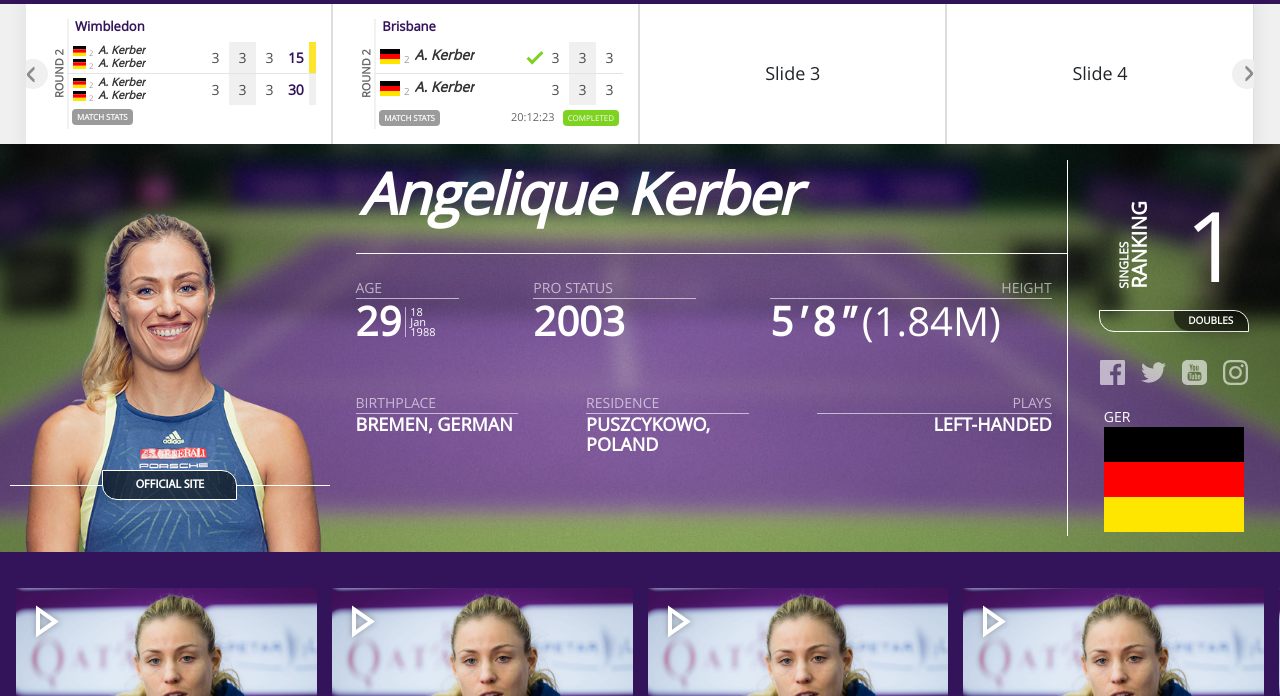
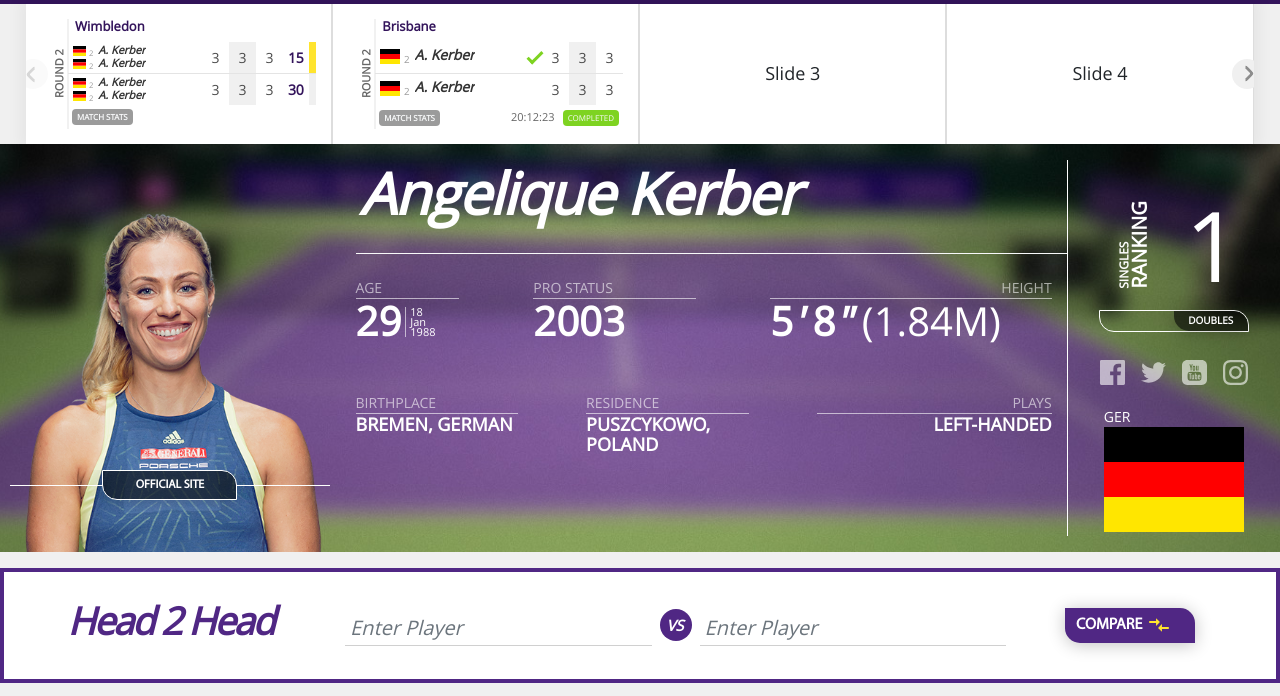
Before and after one commit to EvilSmile88/wta, a website: page src/index.html in a window 1280 px wide. Shown: the part 82-778 px from the top of the page. Drawn offline with nearby package versions, Linux system fonts and the light colour scheme.

Commit message:
added player compare

```diff
--- a/src/index.html
+++ b/src/index.html
@@ -14,21 +14,25 @@
 
 <!--header start-->
 <nav class="navbar navbar-expand-lg">
-    <button class="navbar-toggler p-1" type="button" data-toggle="collapse" data-target="#navbarNavDropdown" aria-controls="navbarNavDropdown" aria-expanded="false" aria-label="Toggle navigation">
+    <button class="navbar-toggler p-1" type="button" data-toggle="collapse" data-target="#navbarNavDropdown"
+            aria-controls="navbarNavDropdown" aria-expanded="false" aria-label="Toggle navigation">
         <img src="img/burger_icon.svg" width="40" class="d-inline-block align-top burger-icon" alt="">
     </button>
     <a class="navbar-brand" href="#">
         <img src="img/logo.svg" width="53" class="d-inline-block align-top" alt="">
     </a>
     <div class="d-xl-none d-lg-none search-component search-component--expand">
-        <button onClick="mobileToggleSearchMode()" type="button" class="btn mx-2 bg-transparent p-1 close" aria-label="Close">
+        <button onClick="mobileToggleSearchMode()" type="button" class="btn mx-2 bg-transparent p-1 close"
+                aria-label="Close">
             <span aria-hidden="true">&times;</span>
         </button>
-        <button type="button" onClick="mobileToggleSearchMode()" class="btn bg-transparent p-1 search-component__search-icon">
+        <button type="button" onClick="mobileToggleSearchMode()"
+                class="btn bg-transparent p-1 search-component__search-icon">
             <svg xmlns="http://www.w3.org/2000/svg" width="35" height="35">
                 <g>
                     <title>Layer 1</title>
-                    <path fill="white" id="search" d="m 19.4271 21.4271 c -1.38987 0.99036 -3.09047 1.57288 -4.92712 1.57288 c -4.69442 0 -8.5 -3.80558 -8.5 -8.5 c 0 -4.69442 3.80558 -8.5 8.5 -8.5 c 4.69442 0 8.5 3.80558 8.5 8.5 c 0 1.83665 -0.58252 3.53725 -1.57288 4.92712 l 5.5848 5.5848 c 0.5502 0.5502 0.54561 1.43055 -0.0002 1.97636 l -0.02344 0.02344 c -0.54442 0.54442 -1.43066 0.5459 -1.97636 0.0002 l -5.5848 -5.5848 l 0 0 Z m -4.92712 -0.42712 c 3.58985 0 6.5 -2.91015 6.5 -6.5 c 0 -3.58985 -2.91015 -6.5 -6.5 -6.5 c -3.58985 0 -6.5 2.91015 -6.5 6.5 c 0 3.58985 2.91015 6.5 6.5 6.5 l 0 0 Z" />
+                    <path fill="white" id="search"
+                          d="m 19.4271 21.4271 c -1.38987 0.99036 -3.09047 1.57288 -4.92712 1.57288 c -4.69442 0 -8.5 -3.80558 -8.5 -8.5 c 0 -4.69442 3.80558 -8.5 8.5 -8.5 c 4.69442 0 8.5 3.80558 8.5 8.5 c 0 1.83665 -0.58252 3.53725 -1.57288 4.92712 l 5.5848 5.5848 c 0.5502 0.5502 0.54561 1.43055 -0.0002 1.97636 l -0.02344 0.02344 c -0.54442 0.54442 -1.43066 0.5459 -1.97636 0.0002 l -5.5848 -5.5848 l 0 0 Z m -4.92712 -0.42712 c 3.58985 0 6.5 -2.91015 6.5 -6.5 c 0 -3.58985 -2.91015 -6.5 -6.5 -6.5 c -3.58985 0 -6.5 2.91015 -6.5 6.5 c 0 3.58985 2.91015 6.5 6.5 6.5 l 0 0 Z"/>
                 </g>
             </svg>
         </button>
@@ -40,7 +44,8 @@
     <div role="navigation" class="collapse navbar-collapse" id="navbarNavDropdown">
         <ul class="navbar-nav links-uppercase align-items-xl-center align-items-lg-center">
             <li class="nav-item dropdown">
-                <a class="nav-link dropdown-toggle" href="#" data-toggle="dropdown" aria-haspopup="true" aria-expanded="false">
+                <a class="nav-link dropdown-toggle" href="#" data-toggle="dropdown" aria-haspopup="true"
+                   aria-expanded="false">
                     Players
                 </a>
                 <div class="dropdown-menu">
@@ -50,7 +55,8 @@
                 </div>
             </li>
             <li class="nav-item dropdown">
-                <a class="nav-link dropdown-toggle" href="#" data-toggle="dropdown" aria-haspopup="true" aria-expanded="false">
+                <a class="nav-link dropdown-toggle" href="#" data-toggle="dropdown" aria-haspopup="true"
+                   aria-expanded="false">
                     Tournaments
                 </a>
                 <div class="dropdown-menu">
@@ -62,7 +68,8 @@
                 </div>
             </li>
             <li class="nav-item dropdown">
-                <a class="nav-link dropdown-toggle" href="#" data-toggle="dropdown" aria-haspopup="true" aria-expanded="false">
+                <a class="nav-link dropdown-toggle" href="#" data-toggle="dropdown" aria-haspopup="true"
+                   aria-expanded="false">
                     Stats
                 </a>
                 <div class="dropdown-menu">
@@ -70,7 +77,8 @@
                 </div>
             </li>
             <li class="nav-item dropdown">
-                <a class="nav-link dropdown-toggle" href="#" data-toggle="dropdown" aria-haspopup="true" aria-expanded="false">
+                <a class="nav-link dropdown-toggle" href="#" data-toggle="dropdown" aria-haspopup="true"
+                   aria-expanded="false">
                     Scores
                 </a>
                 <div class="dropdown-menu">
@@ -80,7 +88,8 @@
                 </div>
             </li>
             <li class="nav-item dropdown">
-                <a class="nav-link dropdown-toggle" href="#" data-toggle="dropdown" aria-haspopup="true" aria-expanded="false">
+                <a class="nav-link dropdown-toggle" href="#" data-toggle="dropdown" aria-haspopup="true"
+                   aria-expanded="false">
                     Rankings
                 </a>
                 <div class="dropdown-menu">
@@ -108,14 +117,17 @@
                 <a class="nav-link" href="#">Shop</a>
             </li>
             <li class="nav-item d-none d-lg-flex d-xl-flex search-component">
-                <button onClick="toggleSearchMode()" type="button" class="btn mx-2 bg-transparent close" aria-label="Close">
+                <button onClick="toggleSearchMode()" type="button" class="btn mx-2 bg-transparent close"
+                        aria-label="Close">
                     <span aria-hidden="true">&times;</span>
                 </button>
-                <button type="button" onClick="toggleSearchMode()" class="btn bg-transparent p-1 search-component__search-icon">
+                <button type="button" onClick="toggleSearchMode()"
+                        class="btn bg-transparent p-1 search-component__search-icon">
                     <svg xmlns="http://www.w3.org/2000/svg" width="25" height="25" viewBox="0 0 30 30">
                         <g>
                             <title>Layer 1</title>
-                            <path fill="white" id="search" d="m 19.4271 21.4271 c -1.38987 0.99036 -3.09047 1.57288 -4.92712 1.57288 c -4.69442 0 -8.5 -3.80558 -8.5 -8.5 c 0 -4.69442 3.80558 -8.5 8.5 -8.5 c 4.69442 0 8.5 3.80558 8.5 8.5 c 0 1.83665 -0.58252 3.53725 -1.57288 4.92712 l 5.5848 5.5848 c 0.5502 0.5502 0.54561 1.43055 -0.0002 1.97636 l -0.02344 0.02344 c -0.54442 0.54442 -1.43066 0.5459 -1.97636 0.0002 l -5.5848 -5.5848 l 0 0 Z m -4.92712 -0.42712 c 3.58985 0 6.5 -2.91015 6.5 -6.5 c 0 -3.58985 -2.91015 -6.5 -6.5 -6.5 c -3.58985 0 -6.5 2.91015 -6.5 6.5 c 0 3.58985 2.91015 6.5 6.5 6.5 l 0 0 Z" />
+                            <path fill="white" id="search"
+                                  d="m 19.4271 21.4271 c -1.38987 0.99036 -3.09047 1.57288 -4.92712 1.57288 c -4.69442 0 -8.5 -3.80558 -8.5 -8.5 c 0 -4.69442 3.80558 -8.5 8.5 -8.5 c 4.69442 0 8.5 3.80558 8.5 8.5 c 0 1.83665 -0.58252 3.53725 -1.57288 4.92712 l 5.5848 5.5848 c 0.5502 0.5502 0.54561 1.43055 -0.0002 1.97636 l -0.02344 0.02344 c -0.54442 0.54442 -1.43066 0.5459 -1.97636 0.0002 l -5.5848 -5.5848 l 0 0 Z m -4.92712 -0.42712 c 3.58985 0 6.5 -2.91015 6.5 -6.5 c 0 -3.58985 -2.91015 -6.5 -6.5 -6.5 c -3.58985 0 -6.5 2.91015 -6.5 6.5 c 0 3.58985 2.91015 6.5 6.5 6.5 l 0 0 Z"/>
                         </g>
                     </svg>
                 </button>
@@ -127,7 +139,8 @@
         <div class="d-flex flex-wrap nav-other align-items-center justify-content-center align-items-center">
             <a class="nav-link pr-1 header-profile" href="#">Sign Up / Log In</a>
             <div class="dropdown header-profile">
-                <a class="nav-link px-1 dropdown-toggle" href="#" data-toggle="dropdown" aria-haspopup="true" aria-expanded="false">
+                <a class="nav-link px-1 dropdown-toggle" href="#" data-toggle="dropdown" aria-haspopup="true"
+                   aria-expanded="false">
                     <svg version="1.1" fill="white" xmlns="http://www.w3.org/2000/svg" width="22" height="22" viewBox="0 0 100 100" style="enable-background:new 0 0 100 100;" xml:space="preserve">
                         <g>
                             <path d="M74.5,90.2l-2-2.1c-4.5-4.6-13.1-7.5-22.4-7.5s-17.9,2.9-22.4,7.5l-2,2.1l-2.1-2C14.1,79.8,8.8,67.5,8.8,54.4
@@ -151,7 +164,8 @@
                 </div>
             </div>
             <div class="dropdown">
-                <a class="nav-link dropdown-toggle" href="#" data-toggle="dropdown" aria-haspopup="true" aria-expanded="false">
+                <a class="nav-link dropdown-toggle" href="#" data-toggle="dropdown" aria-haspopup="true"
+                   aria-expanded="false">
                     <img src="img/gbr_flag.svg" width="15" class="d-inline-block align-center mr-1" alt="">
                 </a>
                 <div class="dropdown-menu dropdown-menu-right">
@@ -320,8 +334,12 @@
                 <div class="swiper-slide">Slide 9</div>
                 <div class="swiper-slide">Slide 10</div>
             </div>
-            <div class="swiper-button-next"><div class="arrow"></div></div>
-            <div class="swiper-button-prev"><div class="arrow"></div></div>
+            <div class="swiper-button-next">
+                <div class="arrow"></div>
+            </div>
+            <div class="swiper-button-prev">
+                <div class="arrow"></div>
+            </div>
         </div>
     </section>
     <section class="player-card w-100 container">
@@ -375,7 +393,9 @@
                             </div>
                             <div class="info-height pb-md-5 col-sm-12 col-md-3 pl-0 d-flex flex-sm-row flex-md-column">
                                 <div class="info-title justify-content-sm-start justify-content-lg-end">Plays</div>
-                            <div class=" d-flex info-value justify-content-sm-start justify-content-lg-end info-value--middle font-weight-bold text-uppercase">Left-handed</div>
+                                <div class=" d-flex info-value justify-content-sm-start justify-content-lg-end info-value--middle font-weight-bold text-uppercase">
+                                    Left-handed
+                                </div>
                             </div>
                         </div>
                     </div>
@@ -399,8 +419,12 @@
                             <span id="ranking-number--doubles" class="ranking-number">100</span>
                         </div>
                         <div class="player-ranking__switcher d-flex justify-content-between">
-                        <button type="button" onClick="setSinglesRanking()" id="singles-ranking__btn" class="btn wta-primary-button w-50 text-uppercase">Singles</button>
-                        <button type="button" onClick="setDoublesRanking()" id="doubles-ranking__btn" class="btn wta-primary-button w-50 text-uppercase">Doubles</button>
+                            <button type="button" onClick="setSinglesRanking()" id="singles-ranking__btn"
+                                    class="btn wta-primary-button w-50 text-uppercase">Singles
+                            </button>
+                            <button type="button" onClick="setDoublesRanking()" id="doubles-ranking__btn"
+                                    class="btn wta-primary-button w-50 text-uppercase">Doubles
+                            </button>
                         </div>
                     </div>
                     <div class="d-flex flex-column align-items-center">
@@ -447,6 +471,23 @@
                     </div>
                 </div>
             </div>
+        </div>
+        </div>
+    </section>
+    <section class="container player-compare w-100 my-3">
+        <div class="row w-100">
+            <div class="col-12 col-lg-3 d-flex align-items-center justify-content-center">
+                <h2>Head 2 Head</h2>
+            </div>
+            <div class="col-12 col-lg-7 d-flex align-items-center">
+                <input type="text" class="form-control mx-2" aria-describedby="player_one" placeholder="Enter Player">
+                <div class="vs_icon">VS</div>
+                <input type="text" class="form-control mx-2"  aria-describedby="player_Two" placeholder="Enter Player">
+            </div>
+            <div class="col-12 col-lg-2 d-flex align-items-center justify-content-center">
+                <button type="button" class="btn my-3 wta-primary-button text-uppercase">Compare
+                    <img src="img/compare_icon.svg" width="20px">
+                </button>
             </div>
         </div>
     </section>
@@ -691,13 +732,15 @@
                     <a href="#" class="text-uppercase">Site Map</a>
                 </li>
                 <li>
-                    <a href="http://www.wtatennis.com/terms-and-conditions-use" class="text-uppercase">Terms & Conditions</a>
+                    <a href="http://www.wtatennis.com/terms-and-conditions-use" class="text-uppercase">Terms &
+                        Conditions</a>
                 </li>
                 <li>
                     <a href="http://www.wtatennis.com/wta-privacy-policy" class="text-uppercase">Privacy policy</a>
                 </li>
                 <li>
-                    <a href="http://www.wtatennis.com/content/wta-contact-information" class="text-uppercase">Contact</a>
+                    <a href="http://www.wtatennis.com/content/wta-contact-information"
+                       class="text-uppercase">Contact</a>
                 </li>
             </ul>
         </div>
@@ -717,7 +760,9 @@
 </footer>
 <!--footer end-->
 <script src="http://code.jquery.com/jquery-1.9.1.js"></script>
-<script src="https://cdnjs.cloudflare.com/ajax/libs/tether/1.4.0/js/tether.min.js" integrity="sha384-DztdAPBWPRXSA/3eYEEUWrWCy7G5KFbe8fFjk5JAIxUYHKkDx6Qin1DkWx51bBrb" crossorigin="anonymous"></script>
+<script src="https://cdnjs.cloudflare.com/ajax/libs/tether/1.4.0/js/tether.min.js"
+        integrity="sha384-DztdAPBWPRXSA/3eYEEUWrWCy7G5KFbe8fFjk5JAIxUYHKkDx6Qin1DkWx51bBrb"
+        crossorigin="anonymous"></script>
 <script src="js/popper.js"></script>
 
 <script src="./js/swiper.min.js"></script>
--- a/src/js/score-carusel.js
+++ b/src/js/score-carusel.js
@@ -1,7 +1,6 @@
 var swiper = new Swiper('.swiper-container--score', {
   slidesPerView: 4,
   spaceBetween: 0,
-  loop: true,
   breakpoints: {
     992: {
       slidesPerView: 3,
--- a/src/scss/header.scss
+++ b/src/scss/header.scss
@@ -26,7 +26,7 @@
     justify-content: space-between;
   }
   .navbar-brand, .search-component, .search-component--expand, .header-profile {
-    z-index: 1;
+    z-index: 2;
   }
   .navbar-toggler {
     opacity: 0.6;
--- a/src/scss/main.scss
+++ b/src/scss/main.scss
@@ -6,6 +6,7 @@
 @import "drop-down";
 @import "header";
 @import "footer";
+@import "player_compare";
 
 html,
 body {
--- a/src/scss/player-videos.scss
+++ b/src/scss/player-videos.scss
@@ -2,7 +2,7 @@
 
 .swiper-container--videos {
   width: 100%;
-  max-width: 100vw;
+  max-width: 98.7vw;
   background-color: $primary-color;
   height: 360px;
   .swiper-slide {
@@ -26,7 +26,10 @@
     width: 100%;
     background-color: gray;
     height: 200px;
+    display: flex;
     img {
+      overflow: hidden;
+      max-height: 200px;
       object-fit: cover;
       object-position: top;
     }
--- /dev/null
+++ b/src/scss/player_compare.scss
@@ -0,0 +1,64 @@
+@import "variables";
+.player-compare {
+  max-width: 100%;
+  color: $primary-color;
+  background-color: white;
+  padding: 20px 30px;
+  border: 4px solid $primary-color-light;
+  h2 {
+    color: $primary-color-light;
+    font-size: 38px;
+    font-style: italic;
+    font-weight: bold;
+    letter-spacing: -2.11px;
+  }
+  .vs_icon {
+    height: 32px;
+    width: 32px;
+    display: flex;
+    align-items: center;
+    justify-content: center;
+    font-style: italic;
+    background-color: $primary-color-light;
+    color: white;
+    padding-right: 1px;
+    font-weight: bold;
+    font-size: 15px;
+    border-radius: 50%;
+  }
+  .form-control {
+    display: flex;
+    flex-basis: 100px;
+    flex-grow: 1;
+    border: none;
+    height: 42px;
+    border-radius: 0px;
+    border-bottom: 1px solid #D0D0D0;
+    padding: 5px 5px;
+    font-weight: bold;
+    &:focus {
+      box-shadow: 0px 2px 0 0 rgba(0, 123, 255, 0.25)
+    }
+    font-size: 28px;
+    color: $primary-color-light;
+    font-style: italic;
+    &::placeholder {
+      font-size: 20px;
+      font-weight: normal;
+    }
+  }
+  button {
+    display: block;
+    position: relative;
+    height: 35px;
+    text-align: left;
+    min-width: 130px;
+    box-sizing: border-box;
+    font-size: 16px;
+    img {
+      position: absolute;
+      bottom: 7px;
+      right: 25px;
+    }
+  }
+}
```
Also changed, not shown: src/css/main.css, src/img/compare_icon.svg (added). Lines whose indentation alone changed are shown as unchanged.
